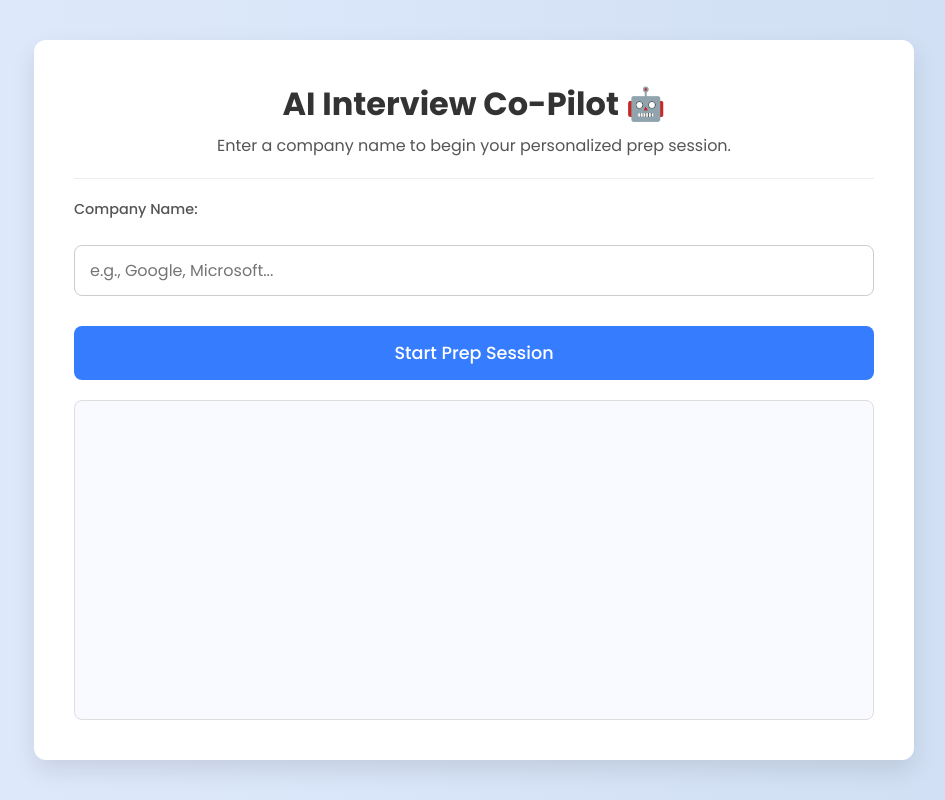
After one commit to Bhaveshpatil75/LumosCareer, a Django app: page /interview/ in a window 1280 px wide. The commit adds this page. Shown: the whole page, without its empty margins (166-1111 px from the left). Run offline with Django 5.2, Linux system fonts and the light colour scheme.

Commit message:
done with basic chatbot functionality and added interview preparation features.

```diff
--- a/scraper/urls.py
+++ b/scraper/urls.py
@@ -27,4 +27,8 @@ urlpatterns = [
     path('signup/', views.signup_view, name='signup'),
     path('login/', views.login_view, name='login'),
     path('logout/', views.logout_view, name='logout'),
+    path('interview/', views.interview_prep_view, name='interview_prep'),
+    path('interview/chat/', views.interview_chat_view, name='interview_chat'),
+
+
 ]
--- a/scraper/views.py
+++ b/scraper/views.py
@@ -30,7 +30,7 @@ def matcher_view(request):
         company_name = request.POST.get('company_name', '')
 
         # Make sure this is your Production URL from n8n
-        n8n_webhook_url =os.getenv('N8NURL')
+        n8n_webhook_url =os.getenv('COMPANY_SCRAPER_URL')
         payload = {
             "resume": resume_text,
             "company": company_name
@@ -81,3 +81,55 @@ def logout_view(request):
     if request.method == 'POST':
         logout(request)
         return redirect('home') # Redirect to the main page after logout
+
+def interview_prep_view(request):
+    # For now, this view just displays the page.
+    # Later, we will add the logic to talk to the Gemini API.
+    return render(request, 'interview_prep.html')
+
+
+def interview_prep_view(request):
+    if request.method == 'POST':
+        # This block runs when the user submits the company name
+        company_name = request.POST.get('company_name', '')
+
+        # --- IMPORTANT: Use the URL for your NEW "Interview Co-Pilot" workflow ---
+        n8n_webhook_url = os.getenv('INTERVIEW_COPILOT_URL')
+        payload = {
+            "company_name": company_name
+        }
+
+        try:
+            response = requests.post(n8n_webhook_url, json=payload, timeout=30)
+            response.raise_for_status()
+
+            # Parse the simple JSON object from the new workflow
+            # The response will be like {"ai_response": "Hello! I'm Lumos..."}
+            data = response.json()
+
+            # Send the AI's first message back to the browser as JSON
+            return JsonResponse(data)
+
+        except (requests.exceptions.RequestException, json.JSONDecodeError) as e:
+            return JsonResponse({'error': f'An error occurred: {e}'}, status=500)
+
+    # This runs for a normal GET visit, just displaying the page
+    return render(request, 'interview_prep.html')
+
+def interview_chat_view(request):
+    if request.method == 'POST':
+        user_message = request.POST.get('user_message', '')
+        # In a real app, you would retrieve and send the full chat history
+        # For now, we will just send the user's last message
+
+        n8n_webhook_url = os.getenv('INTERVIEW_CHAT_URL')
+        payload = {
+            "history": f"User: {user_message}"
+        }
+
+        try:
+            response = requests.post(n8n_webhook_url, json=payload, timeout=30)
+            response.raise_for_status()
+            return JsonResponse(response.json())
+        except (requests.exceptions.RequestException, json.JSONDecodeError) as e:
+            return JsonResponse({'error': f'An error occurred: {e}'}, status=500)
--- /dev/null
+++ b/static/script.js
@@ -0,0 +1,106 @@
+        const companyForm = document.getElementById('company-form');
+        const chatMessages = document.querySelector('.chat-messages');
+
+        companyForm.addEventListener('submit', async function(event) {
+            event.preventDefault(); // Stop the page from reloading
+
+            const companyName = event.target.elements.company_name.value;
+            const csrfToken = event.target.elements.csrfmiddlewaretoken.value;
+
+            // 1. Display a "loading" message
+            addMessage('Thinking...', 'system');
+
+            try {
+                // 2. Send the company name to our Django view
+                const response = await fetch('/interview/', {
+                    method: 'POST',
+                    headers: {
+                        'Content-Type': 'application/x-www-form-urlencoded',
+                        'X-CSRFToken': csrfToken
+                    },
+                    body: new URLSearchParams({
+                        'company_name': companyName
+                    })
+                });
+
+                if (!response.ok) {
+                    throw new Error(`HTTP error! status: ${response.status}`);
+                }
+
+                const data = await response.json();
+
+                // 3. Remove the loading message and display the AI's response
+                chatMessages.removeChild(chatMessages.lastChild); // Remove "Thinking..."
+                addMessage(data.content.parts[0].text, 'ai');
+
+                // 4. Hide the initial company form and show the chat input form (we will build this next)
+                companyForm.style.display = 'none';
+                chatForm.style.display = 'flex';
+                // We will add the next form for the chat conversation here in a future step.
+
+            } catch (error) {
+                chatMessages.removeChild(chatMessages.lastChild); // Remove "Thinking..."
+                addMessage('Sorry, an error occurred. Please try again.', 'system');
+                console.error('Fetch error:', error);
+            }
+        });
+
+        // A helper function to add messages to the chat window
+        function addMessage(text, sender) {
+            const messageElement = document.createElement('div');
+            messageElement.classList.add('message', `${sender}-message`);
+            messageElement.innerText = text;
+            chatMessages.appendChild(messageElement);
+            // Scroll to the bottom
+            chatMessages.scrollTop = chatMessages.scrollHeight;
+        }
+
+        // static/script.js
+
+// --- Add this new code to the bottom of your existing script ---
+
+const chatForm = document.getElementById('chat-form');
+
+// This event listener handles the ongoing conversation
+chatForm.addEventListener('submit', async function(event) {
+    event.preventDefault();
+
+    const userMessage = event.target.elements.user_message.value;
+    const csrfToken = event.target.elements.csrfmiddlewaretoken.value;
+
+    // Display the user's own message immediately
+    addMessage(userMessage, 'user');
+    event.target.elements.user_message.value = ''; // Clear the input field
+
+    addMessage('Thinking...', 'system');
+
+    try {
+        // NOTE: We will need to create a NEW n8n workflow and Django URL for the conversation
+        // For now, this is a placeholder.
+        const response = await fetch('/interview/chat/', { // This is a new URL we will create
+            method: 'POST',
+            headers: {
+                'Content-Type': 'application/x-www-form-urlencoded',
+                'X-CSRFToken': csrfToken
+            },
+            body: new URLSearchParams({
+                'user_message': userMessage
+                // We also need to send the conversation history
+            })
+        });
+
+        if (!response.ok) {
+            throw new Error(`HTTP error! status: ${response.status}`);
+        }
+
+        const data = await response.json();
+
+        chatMessages.removeChild(chatMessages.lastChild); // Remove "Thinking..."
+        addMessage(data.content.parts[0].text, 'ai');
+
+    } catch (error) {
+        chatMessages.removeChild(chatMessages.lastChild); // Remove "Thinking..."
+        addMessage('Sorry, an error occurred. Please try again.', 'system');
+        console.error('Fetch error:', error);
+    }
+});
--- a/static/style.css
+++ b/static/style.css
@@ -191,3 +191,94 @@ nav a:hover, nav button:hover {
     transform: translateY(-2px); /* A subtle lift effect on hover */
     box-shadow: 0 4px 8px rgba(0, 0, 0, 0.1);
 }
+/* static/style.css */
+
+/* Add these new styles for the Interview Co-Pilot page */
+
+.chat-container {
+    display: flex;
+    flex-direction: column;
+    width: 100%;
+    max-width: 800px;
+    margin: 40px auto;
+    background: white;
+    padding: 40px;
+    border-radius: 12px;
+    box-shadow: var(--card-shadow);
+    height: 80vh; /* Make the chat container take up most of the viewport height */
+}
+
+.chat-header {
+    text-align: center;
+    border-bottom: 1px solid #eee;
+    padding-bottom: 20px;
+    margin-bottom: 20px;
+    flex-shrink: 0; /* Prevent the header from shrinking */
+}
+
+.chat-header h1 {
+    margin: 0;
+    font-size: 2rem;
+    color: var(--text-dark);
+}
+
+.chat-header p {
+    color: var(--text-light);
+    margin: 5px 0 0 0;
+}
+
+#company-form {
+    flex-shrink: 0; /* Prevent the form from shrinking */
+}
+
+.chat-messages {
+    flex-grow: 1; /* Allow this area to grow and fill available space */
+    overflow-y: auto; /* Add a scrollbar if content overflows */
+    padding: 10px;
+    margin-top: 20px;
+    border: 1px solid #ddd;
+    border-radius: 8px;
+    background-color: #f9faff;
+    display: flex;
+    flex-direction: column;
+    gap: 15px;
+}
+.chat-messages .message {
+        padding: 10px 15px;
+        border-radius: 18px;
+        max-width: 75%;
+        word-wrap: break-word;
+    }
+
+    .chat-messages .ai-message {
+        background-color: #e9f2ff;
+        color: var(--text-dark);
+        align-self: flex-start;
+    }
+
+    .chat-messages .user-message {
+        background-color: var(--primary-color);
+        color: white;
+        align-self: flex-end;
+    }
+
+    .chat-messages .system-message {
+        background-color: #f0f0f0;
+        color: var(--text-light);
+        align-self: center;
+        font-style: italic;
+        font-size: 0.9rem;
+    }
+    #chat-form {
+        display: flex;
+        gap: 10px;
+        flex-shrink: 0; /* Prevent the form from shrinking */
+    }
+
+    #chat-form input {
+        flex-grow: 1; /* Allow the input to take up available space */
+    }
+
+    #chat-form button {
+        margin-top: 0;
+    }
--- /dev/null
+++ b/templates/interview_prep.html
@@ -0,0 +1,41 @@
+{% load static %}
+<!DOCTYPE html>
+<html lang="en">
+<head>
+    <meta charset="UTF-8">
+    <meta name="viewport" content="width=device-width, initial-scale=1.0">
+    <title>Interview Co-Pilot | Lumos Career</title>
+    <link rel="preconnect" href="https://fonts.googleapis.com">
+    <link rel="preconnect" href="https://fonts.gstatic.com" crossorigin>
+    <link href="https://fonts.googleapis.com/css2?family=Poppins:wght@400;500;600;700&display=swap" rel="stylesheet">
+    <link rel="stylesheet" href="{% static 'style.css' %}">
+</head>
+<body>
+
+    <div class="chat-container">
+        <div class="chat-header">
+            <h1>AI Interview Co-Pilot 🤖</h1>
+            <p>Enter a company name to begin your personalized prep session.</p>
+        </div>
+
+        <form id="company-form" method="POST">
+            {% csrf_token %}
+            <label for="company">Company Name:</label>
+            <input type="text" id="company" name="company_name" required placeholder="e.g., Google, Microsoft...">
+            <button type="submit">Start Prep Session</button>
+        </form>
+
+        <div class="chat-messages">
+            </div>
+        <form id="chat-form" method="POST" style="display: none; margin-top: 20px;">
+        {% csrf_token %}
+        <input type="text" name="user_message" placeholder="Type your answer here..." autocomplete="off" required>
+        <button type="submit">Send</button>
+        </form>
+
+    </div>
+
+    <script src="{% static 'script.js' %}"></script>
+
+</body>
+</html>
```
